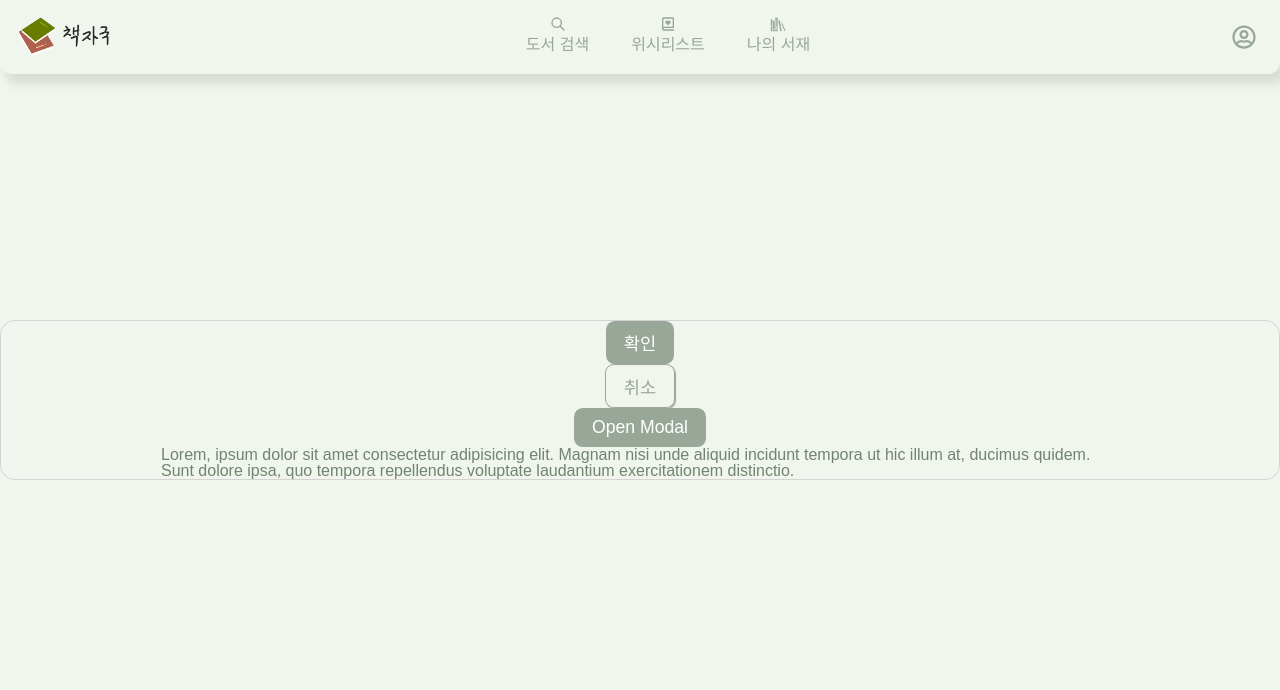
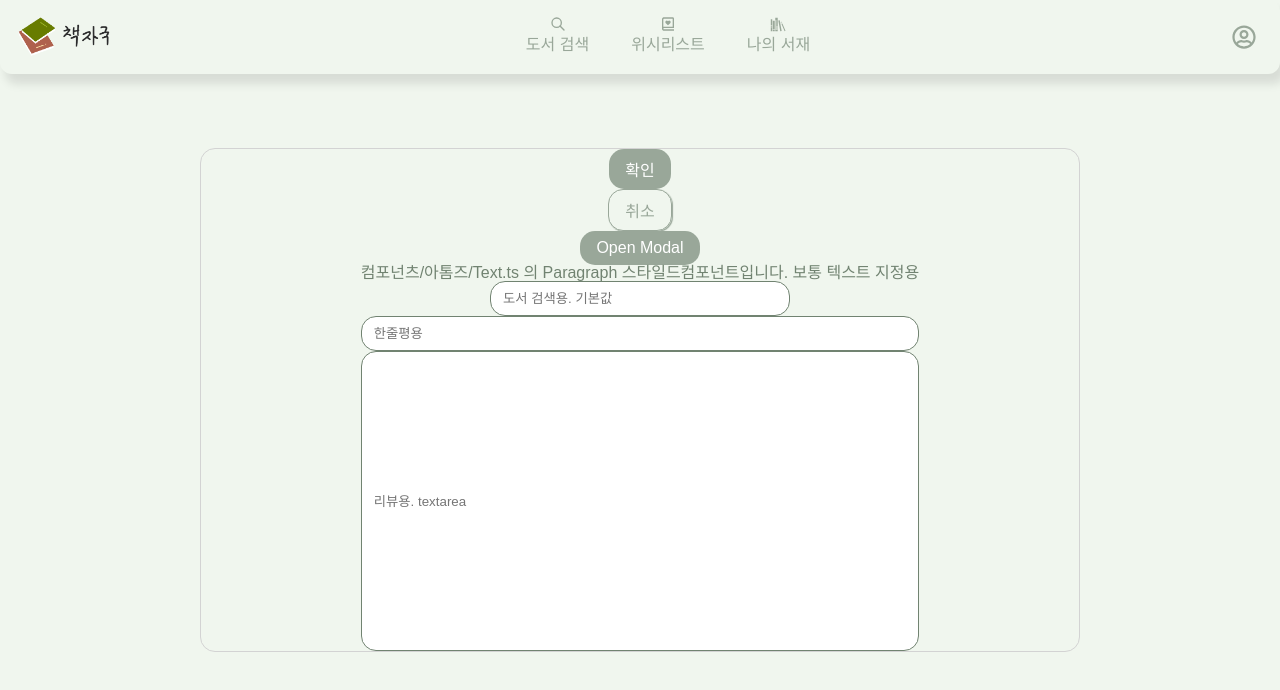
Before and after one commit to NeckSlicers/bookJagook, a React (Create React App) app in the folder client/: page / in a window 1280 px wide. Shown: the top 690 px of the page. Built offline with nearby package versions, Linux system fonts and the light colour scheme.

Commit message:
design: 공용인풋 스타일 정의, props 타입 지정/ 제네릭으로 사용

```diff
--- a/client/src/components/atoms/Button.ts
+++ b/client/src/components/atoms/Button.ts
@@ -10,13 +10,13 @@ export const Button = styled.button<ButtonProps>`
   color: #fff;
   border: none;
   padding: 0.5em 1em;
-  border-radius: 0.5em;
-  font-size: 1.1rem;
+  border-radius: ${THEME.radius};
+  font-size: 1rem;
   cursor: pointer;
 
   &:hover {
     text-decoration: underline;
-    background-color: ${THEME.normalText};
+    background-color: ${THEME.medium};
   }
 
   ${({ buttonType }) =>
--- /dev/null
+++ b/client/src/components/atoms/Input.ts
@@ -0,0 +1,33 @@
+import styled, { css } from 'styled-components';
+import { THEME } from '../../constants';
+
+type InputProps = {
+  inputType?: 'search' | 'comment' | 'review';
+};
+
+export const Input = styled.input<InputProps>`
+  border: 1px solid ${THEME.medium};
+  border-radius: ${THEME.radius};
+  width: 300px;
+  height: 35px;
+
+  :focus {
+    font-size: 16px;
+    padding-left: 10px;
+  }
+  ::placeholder {
+    padding-left: 10px;
+  }
+
+  ${({ inputType }) =>
+    inputType === 'comment' &&
+    css`
+      width: 100%;
+    `}
+  ${({ inputType }) =>
+    inputType === 'review' &&
+    css`
+      width: 100%;
+      height: 300px; // 확인용 임시값
+    `}
+`;
--- a/client/src/components/atoms/Text.ts
+++ b/client/src/components/atoms/Text.ts
@@ -2,5 +2,5 @@ import styled from 'styled-components';
 import { THEME } from '../../constants';
 
 export const Paragraph = styled.p`
-  color: ${THEME.normalText};
+  color: ${THEME.medium};
 `;
--- a/client/src/components/index.ts
+++ b/client/src/components/index.ts
@@ -4,10 +4,12 @@ import { THEME } from '../constants';
 // atoms
 import { Button } from './atoms/Button';
 import { Paragraph } from './atoms/Text';
+import { Input } from './atoms/Input';
 // molecules
 import { Header } from './molecules/Header';
 
-export { Button, Paragraph, Header };
+// 전체 export
+export { Button, Input, Paragraph, Header };
 
 export const Layout = styled.div`
   width: 100%;
@@ -27,5 +29,5 @@ export const Container = styled.div`
   height: max-content;
   max-width: 1330px;
   padding: 0 160px;
-  border-radius: 15px;
+  border-radius: ${THEME.radius};
 `;
--- a/client/src/constants/theme.ts
+++ b/client/src/constants/theme.ts
@@ -2,7 +2,8 @@ const THEME = {
   bgc: '#f0f6ee',
   strong: '#22341c',
   light: '#99A799',
-  normalText: '#718371',
+  medium: '#718371',
+  radius: '15px',
 };
 
 export default THEME;
--- a/client/src/pages/Home/index.tsx
+++ b/client/src/pages/Home/index.tsx
@@ -2,6 +2,7 @@ import {
   Layout,
   Container,
   Button,
+  Input,
   Paragraph,
   Header,
 } from '../../components/index';
@@ -17,11 +18,16 @@ function Home() {
         <Button buttonType="cancel">취소</Button>
         <Modal />
         <Paragraph>
-          Lorem, ipsum dolor sit amet consectetur adipisicing elit. Magnam nisi
-          unde aliquid incidunt tempora ut hic illum at, ducimus quidem. Sunt
-          dolore ipsa, quo tempora repellendus voluptate laudantium
-          exercitationem distinctio.
+          컴포넌츠/아톰즈/Text.ts 의 Paragraph 스타일드컴포넌트입니다. 보통
+          텍스트 지정용
         </Paragraph>
+        <Input type="text" placeholder="도서 검색용. 기본값" />
+        <Input type="text" inputType="comment" placeholder="한줄평용" />
+        <Input
+          type="textarea"
+          inputType="review"
+          placeholder="리뷰용. textarea"
+        />
       </Container>
     </Layout>
   );
--- a/client/src/pages/index.ts
+++ b/client/src/pages/index.ts
@@ -1,12 +1,6 @@
-import styled from 'styled-components';
 import Home from './Home';
 import WishList from './WishList';
 import MyBooks from './MyBooks';
 import Mypage from './Mypage';
 
 export { Home, WishList, MyBooks, Mypage };
-
-export const Container = styled.div`
-  width: 100vw;
-  height: 100%;
-`;
```
